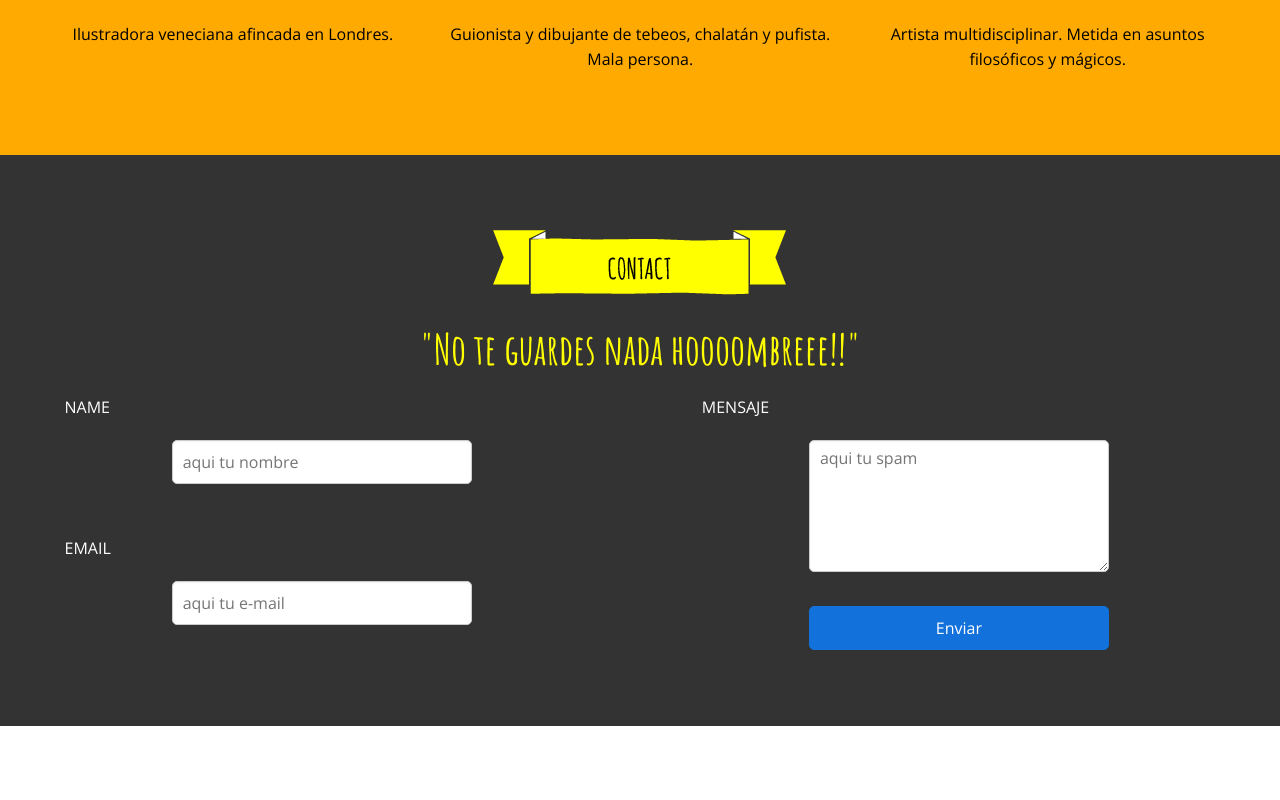
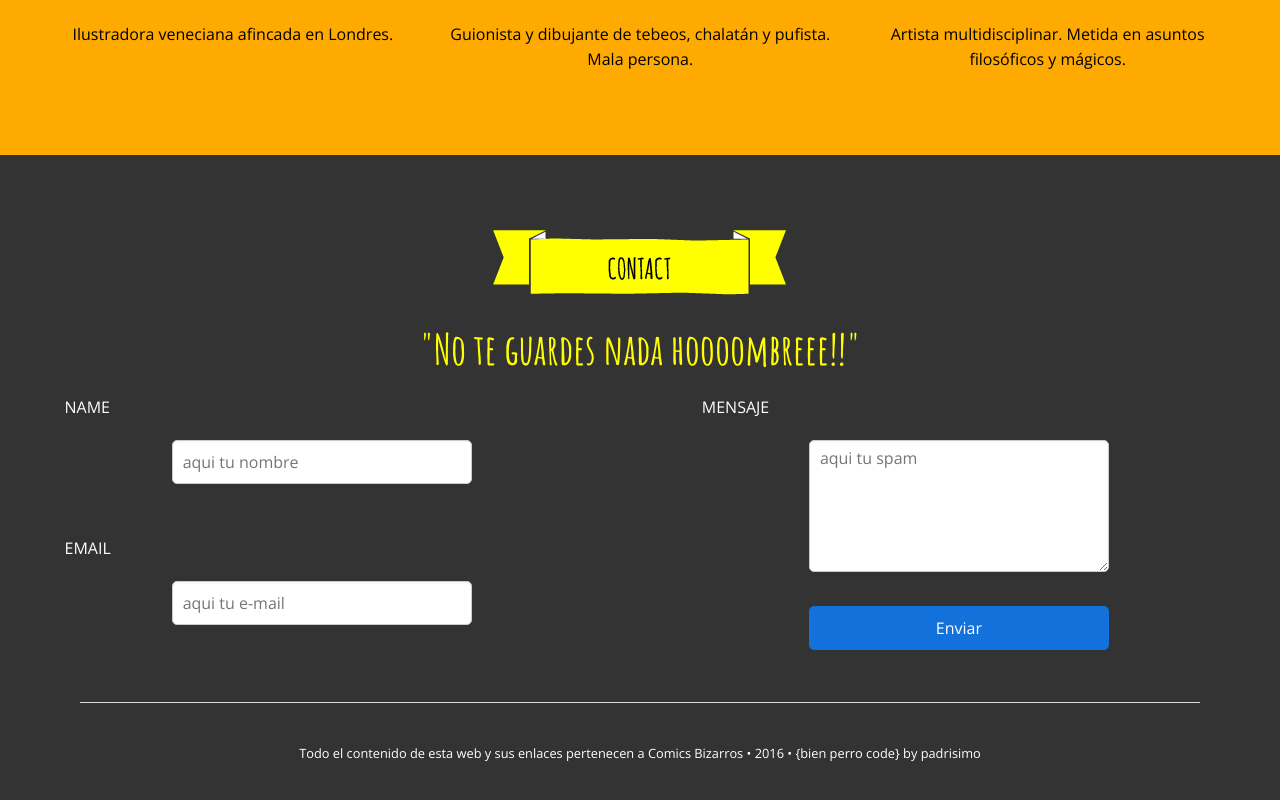
Before and after one commit to padrisimo/comics_bizarros, a website: page index.html in a window 1280 px wide. Shown: the part 3229-4029 px from the top of the page. Before the commit the page ends 3955 px from the top, so only its background shows below. Drawn offline with nearby package versions, Linux system fonts and the light colour scheme.

Commit message:
va poc a poc

```diff
--- a/css/scss/pages/_home.scss
+++ b/css/scss/pages/_home.scss
@@ -122,6 +122,26 @@ input[type="submit"]{
     min-width: 300px;
 }
 
+body{
+    margin: 0 0 -100px; /* bottom = footer height */
+}
+
+footer{
+    margin-top: -5em;
+    background-color:#333333;
+    height: 100px;
+    color: white;
+    text-align: center;
+    font-size:80%;
+}
+
+footer a{
+    text-decoration: none;
+    color:white;
+}
+
+
+
 
 // Responsive styles if needed
 // @include responsive($big-break) {
--- a/index.html
+++ b/index.html
@@ -131,7 +131,11 @@
 
 
 	<footer>
-		<div class="container"></div>
+		<div class="container">
+
+			<hr>
+			<p> Todo el contenido de esta web y sus enlaces pertenecen a Comics Bizarros &#8226; 2016 &#8226; &#123;bien perro code&#125; by <a href="https://github.com/padrisimo">padrisimo</a></p>
+		</div>
 	</footer>
 
 	<script src="//ajax.googleapis.com/ajax/libs/jquery/1.10.1/jquery.min.js"></script>
```
Also changed, not shown: css/main.css, 1 other file.
